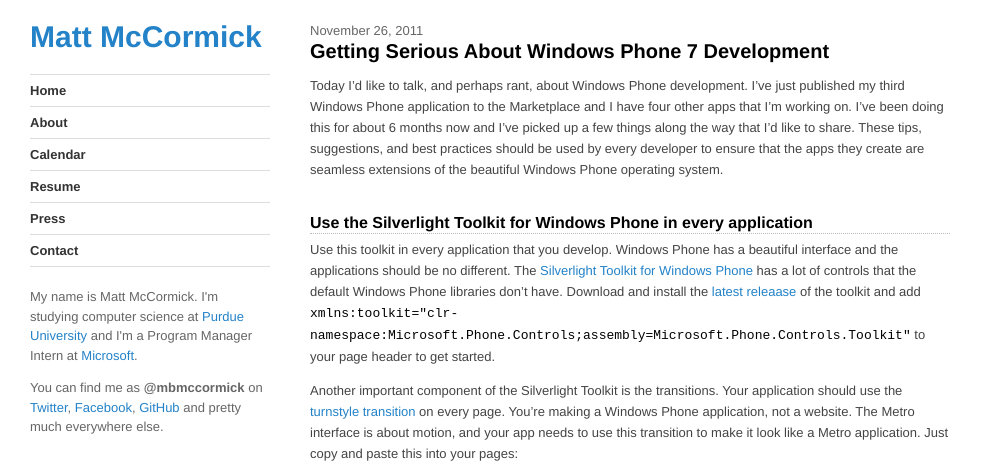
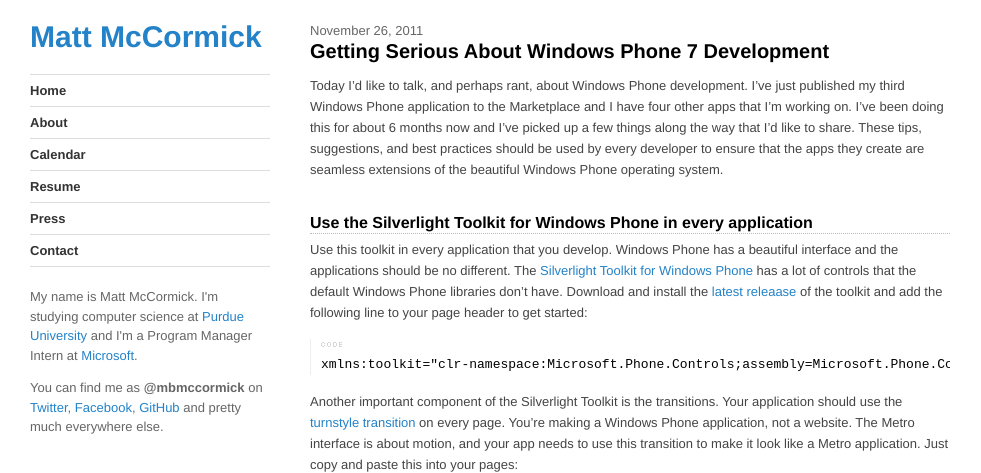
Before and after one commit to mbmccormick/mbmccormick.github.io, a Jekyll site: the page built from _posts/2011-11-26-getting-serious-about-windows-phone-7-development.md, in a window 1280 px wide and 900 px high, cut to the strip 0-473 px from the top of the window. Shown: the whole strip, without its empty margins (0-981 px from the left). Built offline with Jekyll 4.4.1, drawn with Linux system fonts in a browser that asks for light colours; Markdown is read by kramdown in place of the engine named in the settings.

Commit message:
Getting Serious About Windows Phone 7 Development

````diff
--- a/_posts/2011-11-26-getting-serious-about-windows-phone-7-development.md
+++ b/_posts/2011-11-26-getting-serious-about-windows-phone-7-development.md
@@ -7,7 +7,11 @@
 Today I'd like to talk, and perhaps rant, about Windows Phone development. I've just published my third Windows Phone application to the Marketplace and I have four other apps that I'm working on. I've been doing this for about 6 months now and I've picked up a few things along the way that I'd like to share. These tips, suggestions, and best practices should be used by every developer to ensure that the apps they create are seamless extensions of the beautiful Windows Phone operating system.
 
 ## Use the Silverlight Toolkit for Windows Phone in every application
-Use this toolkit in every application that you develop. Windows Phone has a beautiful interface and the applications should be no different. The <a href="http://silverlight.codeplex.com/" target="_blank">Silverlight Toolkit for Windows Phone</a> has a lot of controls that the default Windows Phone libraries don't have. Download and install the <a href="http://silverlight.codeplex.com/releases" target="_blank">latest releaase</a> of the toolkit and add `xmlns:toolkit="clr-namespace:Microsoft.Phone.Controls;assembly=Microsoft.Phone.Controls.Toolkit"` to your page header to get started.
+Use this toolkit in every application that you develop. Windows Phone has a beautiful interface and the applications should be no different. The <a href="http://silverlight.codeplex.com/" target="_blank">Silverlight Toolkit for Windows Phone</a> has a lot of controls that the default Windows Phone libraries don't have. Download and install the <a href="http://silverlight.codeplex.com/releases" target="_blank">latest releaase</a> of the toolkit and add the following line to your page header to get started:
+
+```
+xmlns:toolkit="clr-namespace:Microsoft.Phone.Controls;assembly=Microsoft.Phone.Controls.Toolkit"
+```
 
 Another important component of the Silverlight Toolkit is the transitions. Your application should use the <a href="http://worldwidecode.wordpress.com/2011/08/05/page-transitions-in-windows-phone-7-part-2/" target="_blank">turnstyle transition</a> on every page. You're making a Windows Phone application, not a website. The Metro interface is about motion, and your app needs to use this transition to make it look like a Metro application. Just copy and paste this into your pages:
 
````
